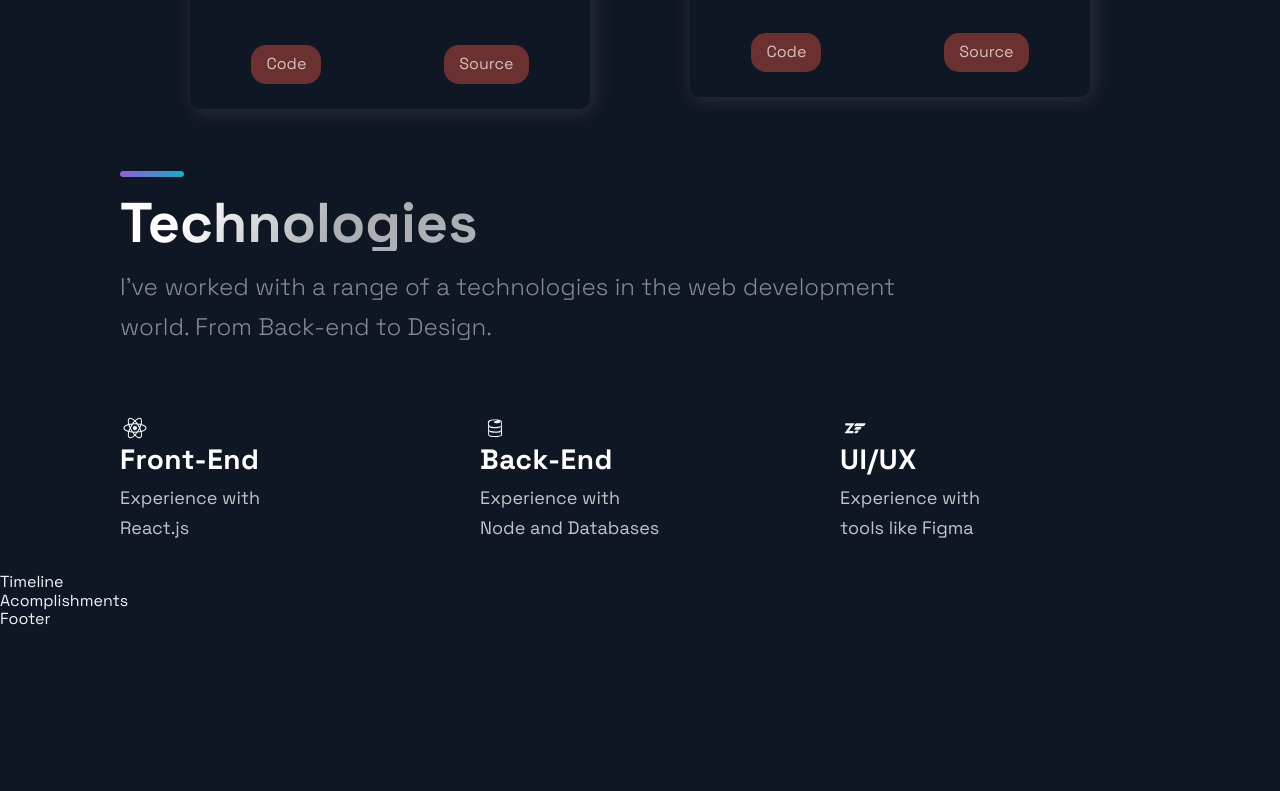
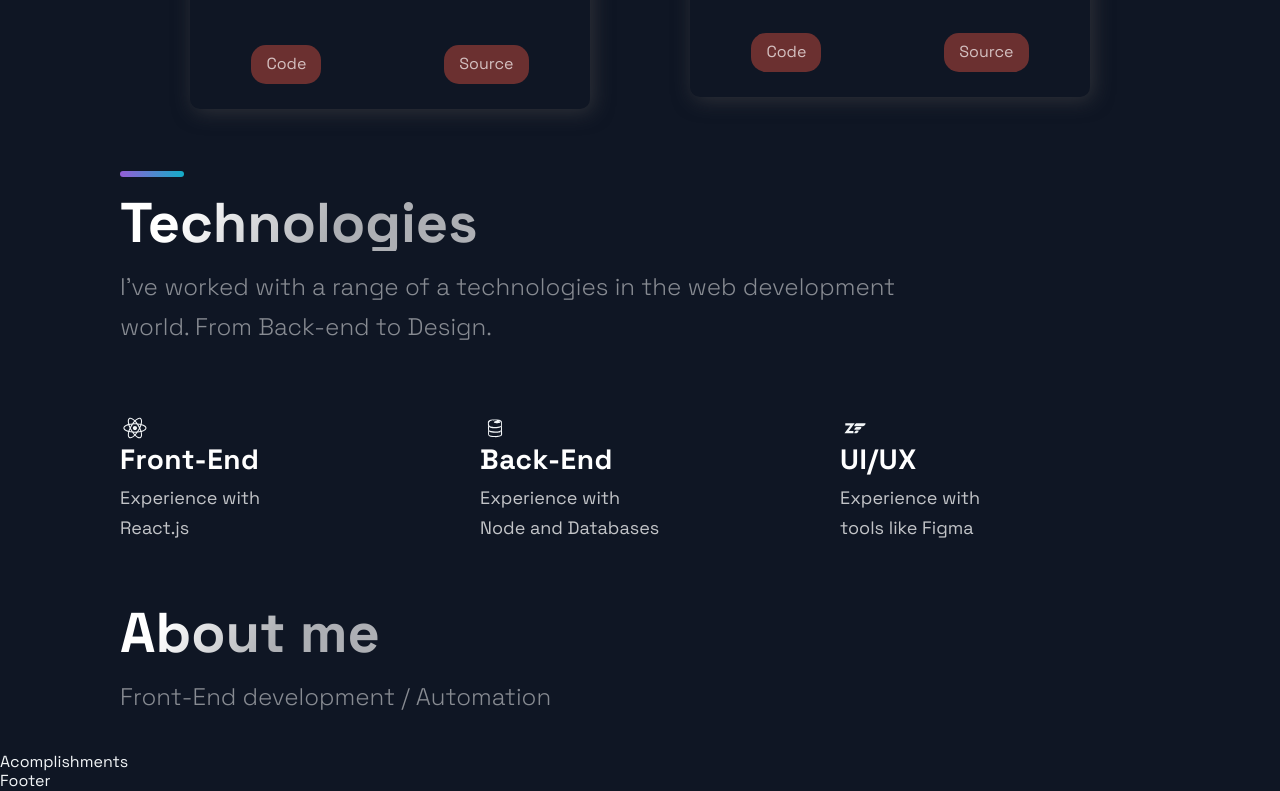
Before and after one commit to dmitridrozdov/portfolio-website, a Next.js app: page / in a window 1280 px wide. Shown: the part 2058-2849 px from the top of the page. Before the commit the page ends 2687 px from the top, so only its background shows below. Built offline with nearby package versions, Linux system fonts and the light colour scheme.

Commit message:
Update TimeLine.js

```diff
--- a/src/components/TimeLine/TimeLine.js
+++ b/src/components/TimeLine/TimeLine.js
@@ -43,9 +43,13 @@ const Timeline = () => {
   // }, []);
 
   return (
-    <div>
-      Timeline
-    </div>
+    <Section id='about'>
+      <SectionTitle>About me</SectionTitle>
+      <SectionText>
+        Front-End development / Automation
+      </SectionText>
+
+    </Section>
   );
 };
 
```
